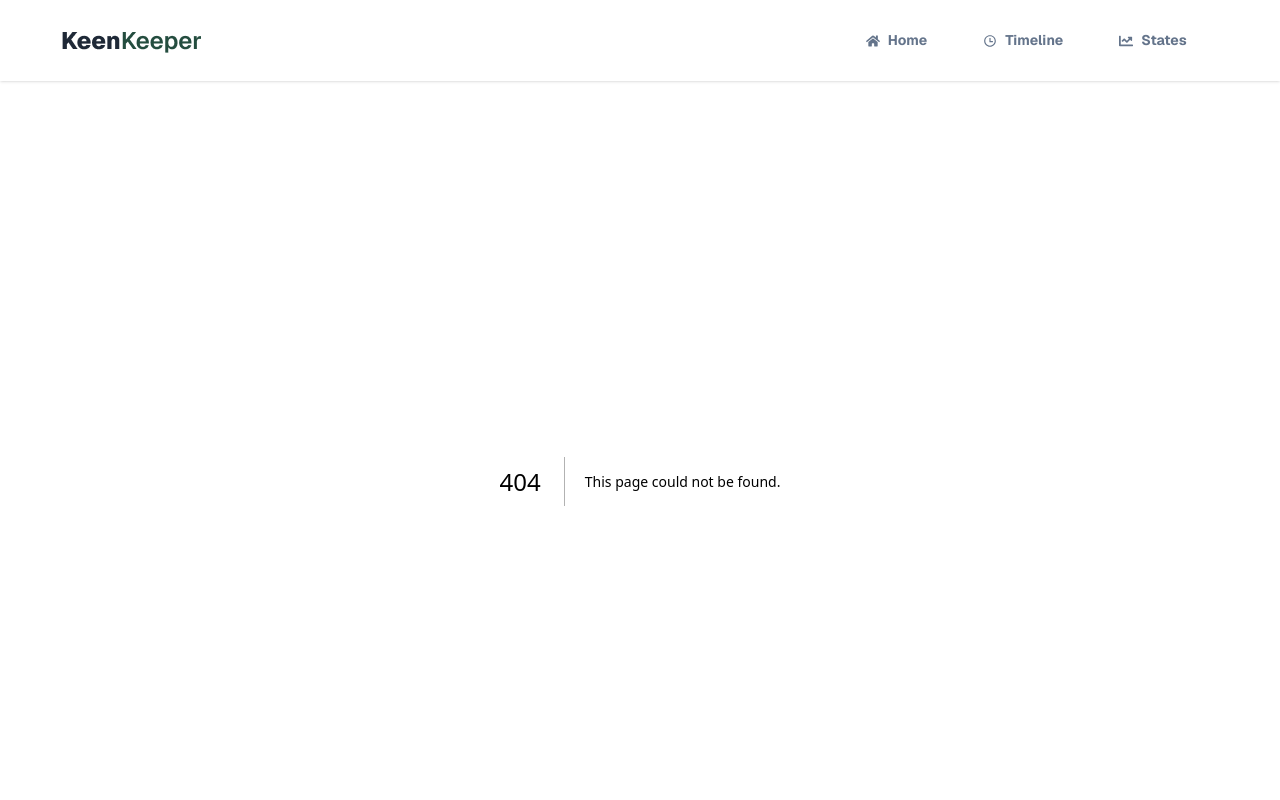
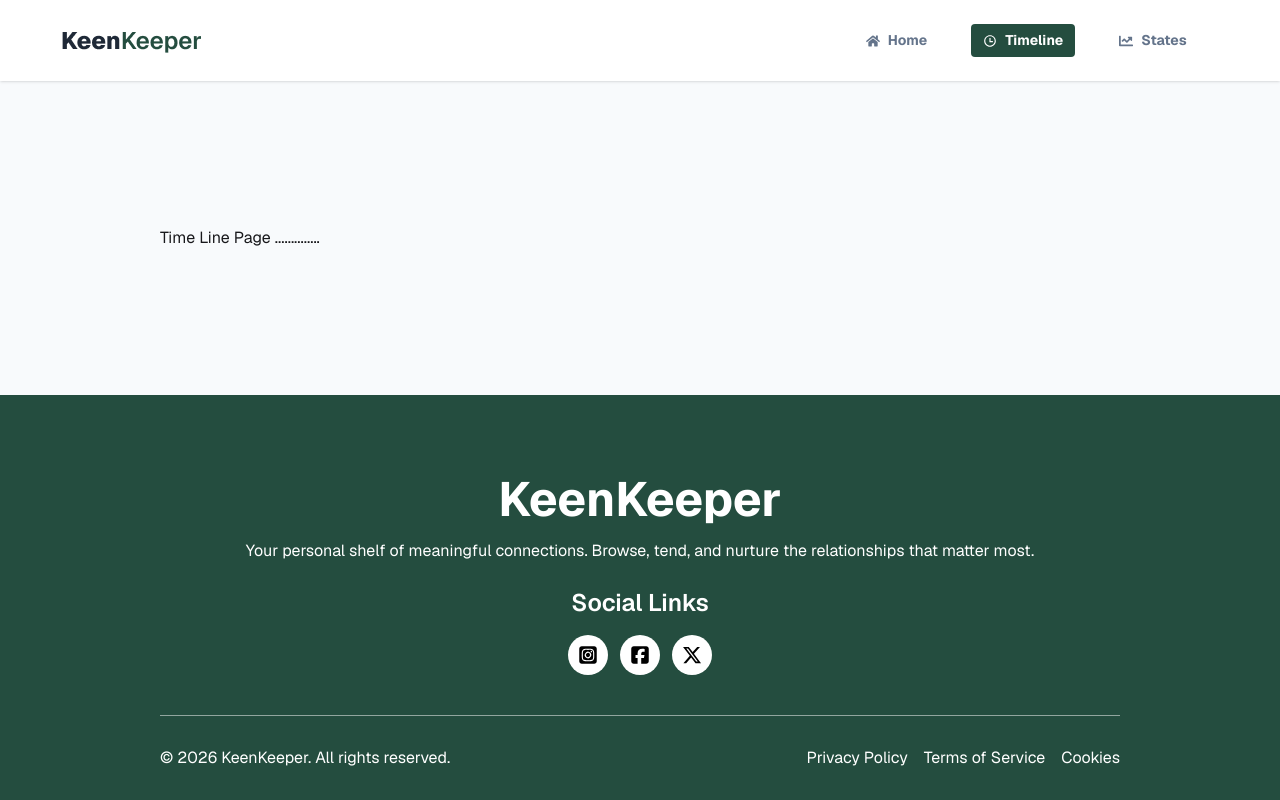
Before and after one commit to mdmukhlesurrahman1/b13-assignment-7, a Next.js app: page /timeline in a window 1280 px wide. Before the commit this address had no page. Shown: the top 800 px of the page. Built offline with nearby package versions, Linux system fonts and the light colour scheme.

Commit message:
header and footer full ok

```diff
--- a/src/app/layout.js
+++ b/src/app/layout.js
@@ -1,7 +1,7 @@
 import { Geist } from "next/font/google";
 import "./globals.css";
-import Header from "./components/Header";
-import Footer from "./components/Footer";
+import Header from "../components/Header";
+import Footer from "../components/Footer";
 
 
 export const metadata = {
--- a/src/app/page.js
+++ b/src/app/page.js
@@ -1,8 +1,8 @@
-import Image from "next/image";
+
 
 export default function Home() {
   return (
-    <div className="mx-auto w-11/12 md:w-9/12 max-w-277.5 min-h-screen">
+    <div className="mx-auto w-11/12 md:w-9/12 max-w-277.5">
       <button className="btn font-semibold">
         hello
       </button>
--- /dev/null
+++ b/src/app/states/page.jsx
@@ -0,0 +1,11 @@
+
+
+const StatesPage = () => {
+    return (
+        <div className="mx-auto w-11/12 md:w-9/12 max-w-277.5">
+            States Here .............
+        </div>
+    );
+};
+
+export default StatesPage;
--- /dev/null
+++ b/src/app/timeline/page.jsx
@@ -0,0 +1,11 @@
+
+
+const TimeLinePage = () => {
+    return (
+        <div className="mx-auto w-11/12 md:w-9/12 max-w-277.5">
+            Time Line Page ..............
+        </div>
+    );
+};
+
+export default TimeLinePage;
--- a/src/app/components/Header.jsx
+++ b/src/components/Header.jsx
@@ -1,25 +1,40 @@
+"use client";
+
 import Image from "next/image";
-import logo from "../../assets/logo.png";
+import logo from "../assets/logo.png";
 import { FaChartLine, FaHome, FaTimes } from "react-icons/fa";
 import { RiTimeLine } from "react-icons/ri";
+import Link from "next/link";
+import { usePathname } from "next/navigation";
 
 const Header = () => {
+  const pathName = usePathname();
+
   const links = (
     <>
       <li className="font-bold px-4 py-2 rounded-sm text-[#64748B]">
-        <div className="flex items-center">
+        <Link
+          href="/"
+          className={pathName === "/" ? "bg-[#244D3F] text-white" : ""}
+        >
           <FaHome /> Home
-        </div>
+        </Link>
       </li>
       <li className="font-bold px-4 py-2 rounded-sm text-[#64748B]">
-        <div className="flex items-center">
+        <Link
+          href="/timeline"
+          className={pathName === "/timeline" ? "bg-[#244D3F] text-white" : ""}
+        >
           <RiTimeLine /> Timeline
-        </div>
+        </Link>
       </li>
       <li className="font-bold px-4 py-2 rounded-sm text-[#64748B]">
-        <div className="flex items-center">
+        <Link
+          href="/states"
+          className={pathName === "/states" ? "bg-[#244D3F] text-white" : ""}
+        >
           <FaChartLine /> States
-        </div>
+        </Link>
       </li>
     </>
   );
```
Also changed, not shown: src/components/Footer.jsx (renamed from src/app/components/Footer.jsx).
